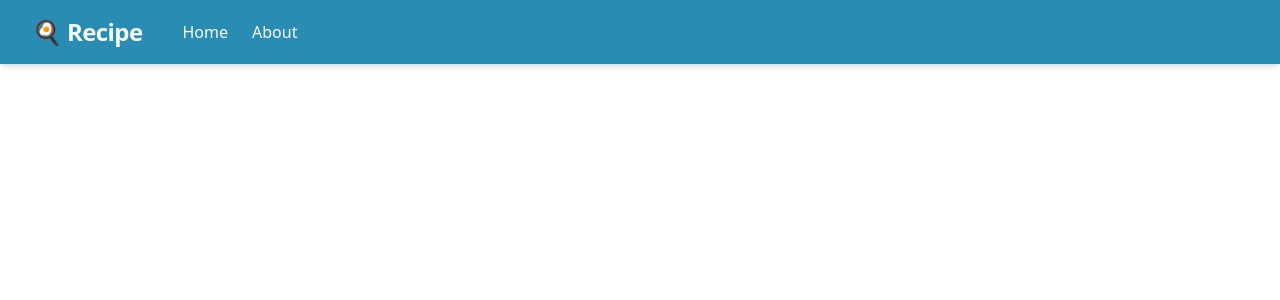
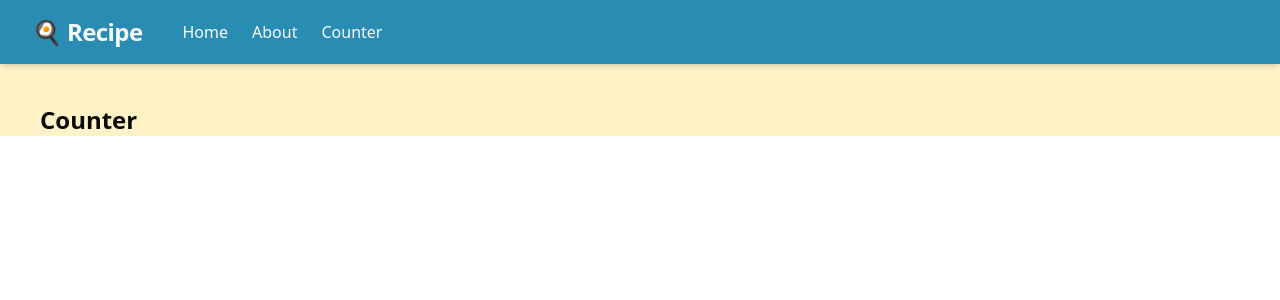
Before and after one commit to mhaidarhanif/recipe-app, a React (Vite) app: page /counter in a window 1280 px wide. Before the commit this address had no page. Shown: the top 300 px of the page. Built offline with nearby package versions, Linux system fonts and the light colour scheme.

Commit message:
feat: counter route

```diff
--- a/src/components/shared/navbar.tsx
+++ b/src/components/shared/navbar.tsx
@@ -13,6 +13,9 @@ export function Navbar() {
         <li>
           <Link to="/about">About</Link>
         </li>
+        <li>
+          <Link to="/counter">Counter</Link>
+        </li>
       </ul>
     </nav>
   );
--- a/src/main.tsx
+++ b/src/main.tsx
@@ -4,6 +4,7 @@ import { App } from "./app";
 import { BrowserRouter, Route, Routes } from "react-router";
 import { About } from "./routes/about";
 import { Navbar } from "./components/shared/navbar";
+import { Counter } from "./routes/counter";
 
 createRoot(document.getElementById("root")!).render(
   <BrowserRouter>
@@ -12,6 +13,7 @@ createRoot(document.getElementById("root")!).render(
     <Routes>
       <Route index element={<App />} />
       <Route path="/about" element={<About />} />
+      <Route path="/counter" element={<Counter />} />
     </Routes>
   </BrowserRouter>,
 );
--- /dev/null
+++ b/src/routes/counter.tsx
@@ -0,0 +1,7 @@
+export function Counter() {
+  return (
+    <div className="m-10">
+      <h1 className="text-2xl font-bold">Counter</h1>
+    </div>
+  );
+}
```
